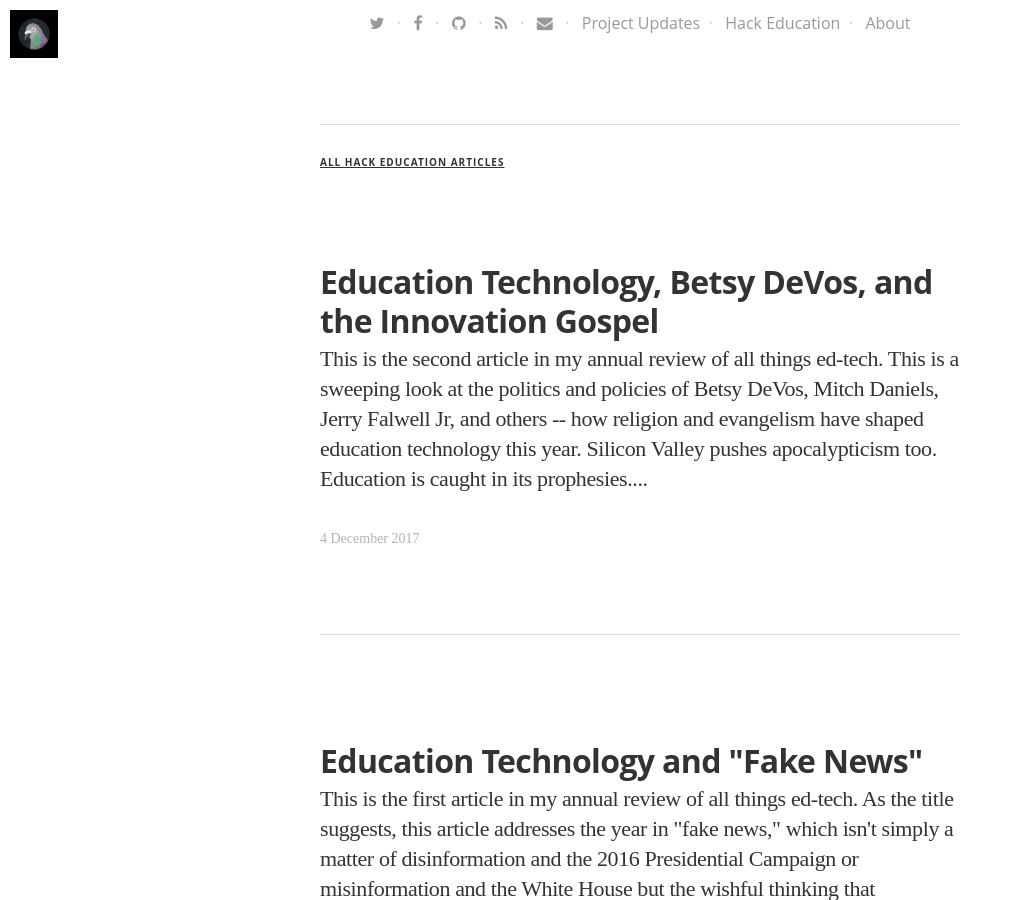
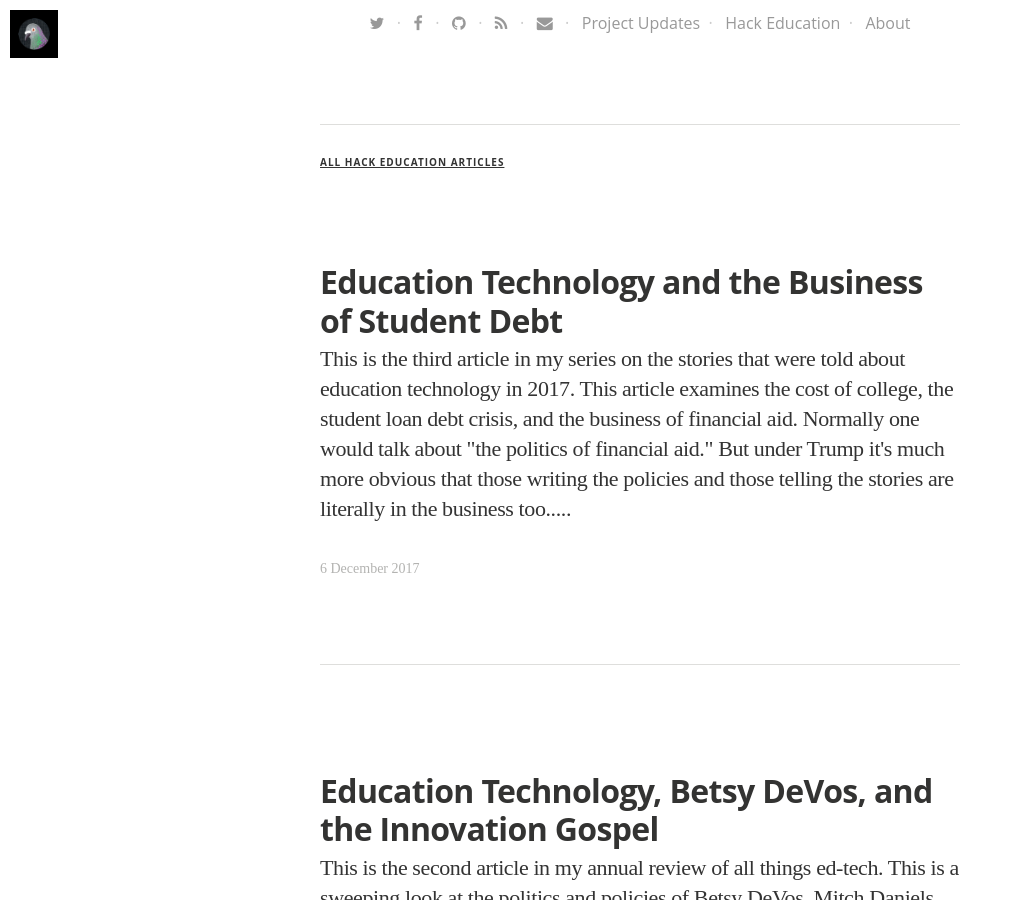
Before and after one commit to HackEducation/Writing, a Jekyll site: the page built from index.html, in a window 1280 px wide and 900 px high, scrolled down 677 px. Shown: the whole window, without its empty margins (0-1011 px from the left). Built offline with Jekyll 4.4.1, drawn with Linux system fonts in a browser that asks for light colours; nearby versions of some CDN libraries; some web fonts are replaced; some of the changed text lies outside the part shown.

Commit message:
updated index.html

```diff
--- a/index.html
+++ b/index.html
@@ -6,6 +6,28 @@ layout: default
 
 <h5 class="index-headline featured"><span><a href="http://hackeducation.com/archives">All Hack Education Articles</a></span></h5>
 
+
+    <div class="container featured">
+
+        <article class="post" itemscope itemtype="http://schema.org/BlogPosting" role="article">
+          <div class="article-item">
+            <header class="post-header">
+              <h2 class="post-title" itemprop="name"><a href="http://hackeducation.com/2017/12/06/top-ed-tech-trends-student-loans" itemprop="url">Education Technology and the Business of Student Debt</a></h2>
+            </header>
+            <section class="post-excerpt" itemprop="description">
+              <p>This is the third article in my series on the stories that were told about education technology in 2017. This article examines the cost of college, the student loan debt crisis, and the business of financial aid. Normally one would talk about "the politics of financial aid." But under Trump it's much more obvious that those writing the policies and those telling the stories are literally in the business too.....</p>
+            </section>
+            <div class="post-meta">
+              <time datetime="6 December 2017">6 December 2017</time>
+  <!--            <span class="post-tags-set">on <span class="post-tag-">, <a href="/tag/"></a></span></span>-->
+            </div>
+          <div>
+        </article>
+
+        </div>
+
+
+<h5 class="index-headline featured"><span></span></h5>
 
     <div class="container featured">
 
@@ -25,6 +47,7 @@ layout: default
         </article>
 
         </div>
+
 
 <h5 class="index-headline featured"><span></span></h5>
 
@@ -218,27 +241,6 @@ layout: default
         </article>
 
       </div>
-
- <h5 class="index-headline featured"><span></span></h5>
-
-    <div class="container featured">
-
-        <article class="post" itemscope itemtype="http://schema.org/BlogPosting" role="article">
-          <div class="article-item">
-            <header class="post-header">
-              <h2 class="post-title" itemprop="name"><a href="http://hackeducation.com/2016/12/05/top-ed-tech-trends-business" itemprop="url">The Business of Education Technology</a></h2>
-            </header>
-            <section class="post-excerpt" itemprop="description">
-              <p>This is the third post in my annual review of all things ed-tech. This one examines the financial interests in education technology: venture capitalists, venture philanthropists, big education companies, little education companies, big tech companies, for-profit schools, test providers, textbook makers, politicians, and the like. You assholes ruined Sesame Street....</p>
-            </section>
-            <div class="post-meta">
-              <time datetime="5 December 2016">5 December 2016</time>
-  <!--            <span class="post-tags-set">on <span class="post-tag-">, <a href="/tag/"></a></span></span>-->
-            </div>
-          <div>
-        </article>
-
-    </div>
 
 
 <h5 class="index-headline featured"><span></span></h5>
```
